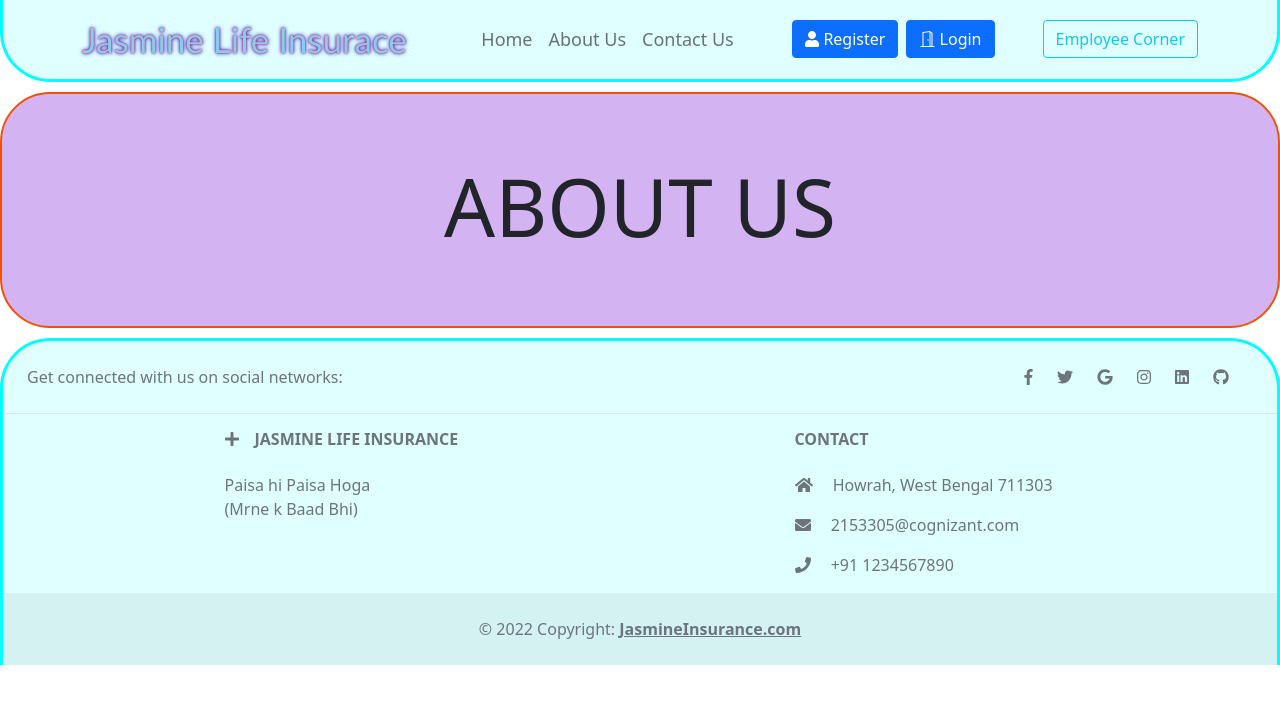
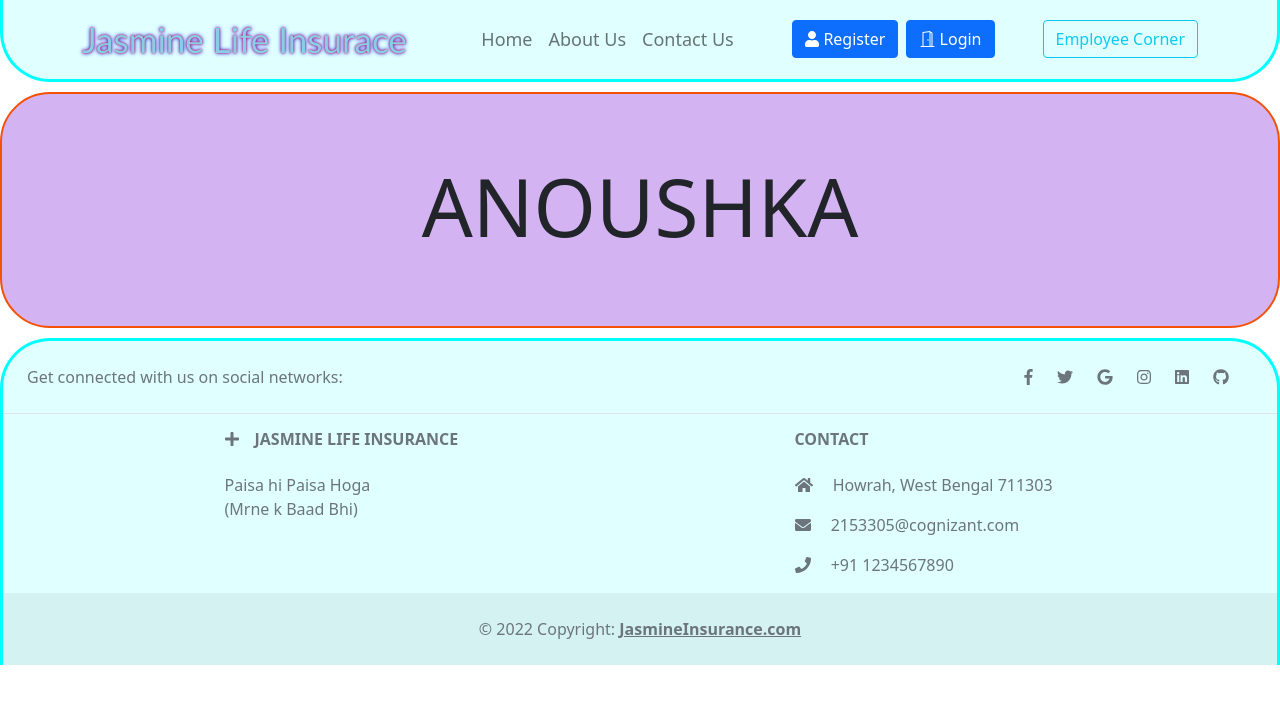
Before and after one commit to 3th1K/Lic-Bill-Payment, an Angular app in the folder LifeInsuranceUI/: page /about-us in a window 1280 px wide. Shown: the top 704 px of the page. Built offline with nearby package versions, Linux system fonts and the light colour scheme.

Commit message:
update about us

```diff
--- a/LifeInsuranceUI/src/app/about-us/about-us.component.html
+++ b/LifeInsuranceUI/src/app/about-us/about-us.component.html
@@ -1,3 +1,3 @@
 <div class="jumbotron lic-content">
-    <h1 class="display-1">ABOUT US</h1>
+    <h1 class="display-1">ANOUSHKA</h1>
 </div>
```
